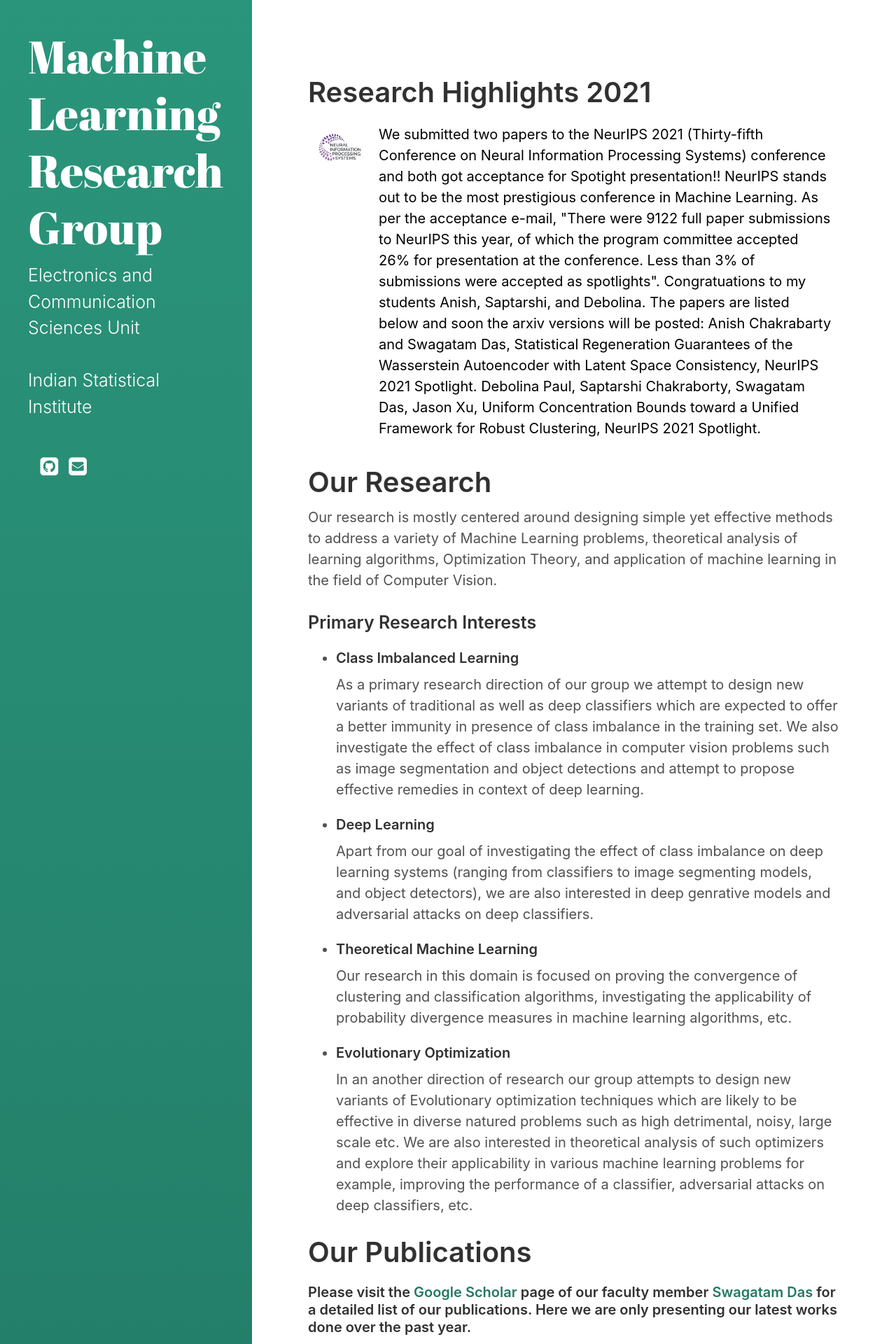
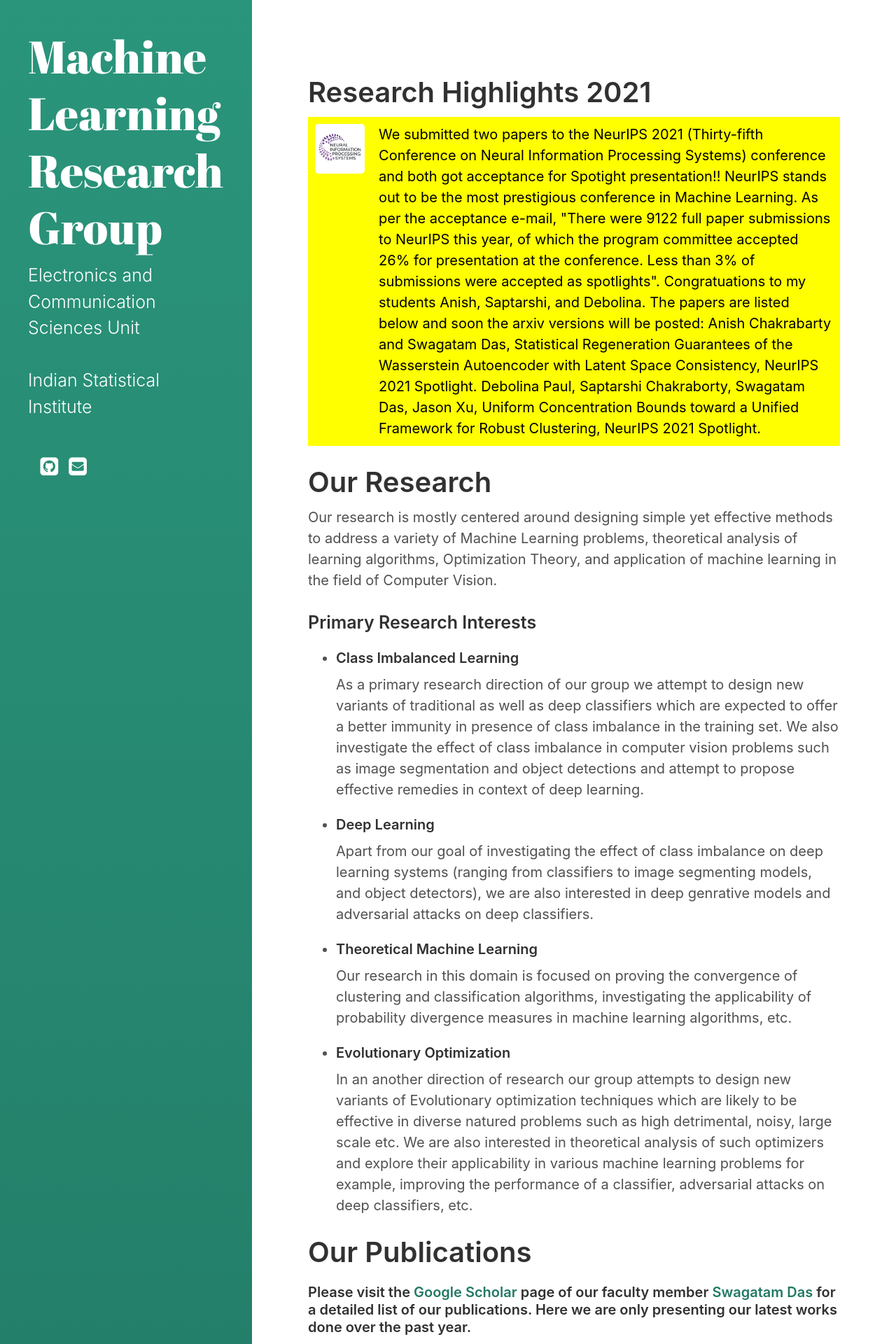
Before and after one commit to mlrgisi/mlrgisi.github.io, a Jekyll site: the page built from index.html, in a window 1280 px wide. Shown: the top 1920 px of the page at 70% size. Built offline with Jekyll 4.4.1, drawn with Linux system fonts in a browser that asks for light colours; the list of posts is cut into pages by our own code; a style sheet for code colours, icons or effects is not loaded.

Commit message:
Update index.html

```diff
--- a/index.html
+++ b/index.html
@@ -20,13 +20,30 @@ title: Home
     }
 </style>
 
+<style>
+    .flex-container2 {
+        display: flex;
+        align-items: stretch;
+        align-content: center;
+        background-color: yellow;
+        align-items: flex-start;
+    }
+
+    .flex-container2>div {
+        background-color: yellow;
+        color: black;
+        margin: 10px;
+        text-align: left;
+    }
+</style>
+
 
 <h1>Research Highlights 2021</h1>
-<div class="flex-container">
+<div class="flex-container2">
     <div style="flex-grow: 2">
         <img src="nips.png" style="float:center;" width=1000px>
     </div>
-    <div style="flex-grow: 3">
+    <div style="flex-grow: 2">
 We submitted two papers to the NeurIPS 2021 (Thirty-fifth Conference on Neural Information Processing Systems) conference and both got acceptance for Spotight presentation!! NeurIPS stands out to be the most prestigious conference in Machine Learning.
 
 As per the acceptance e-mail, "There were 9122 full paper submissions to NeurIPS this year, of which the program committee accepted 26% for presentation at the conference. Less than 3% of submissions were accepted as spotlights". Congratuations to my students Anish, Saptarshi, and Debolina. The papers are listed below and soon the arxiv versions will be posted:
```
